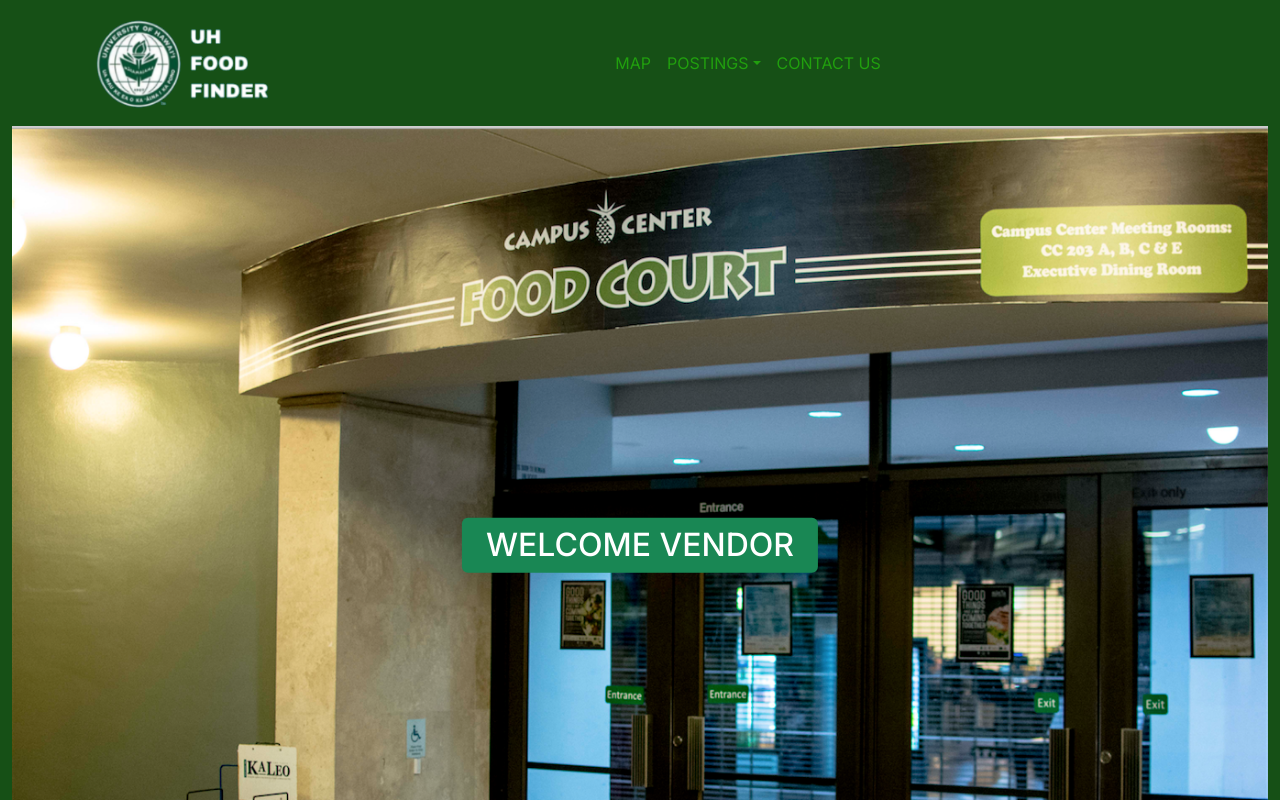
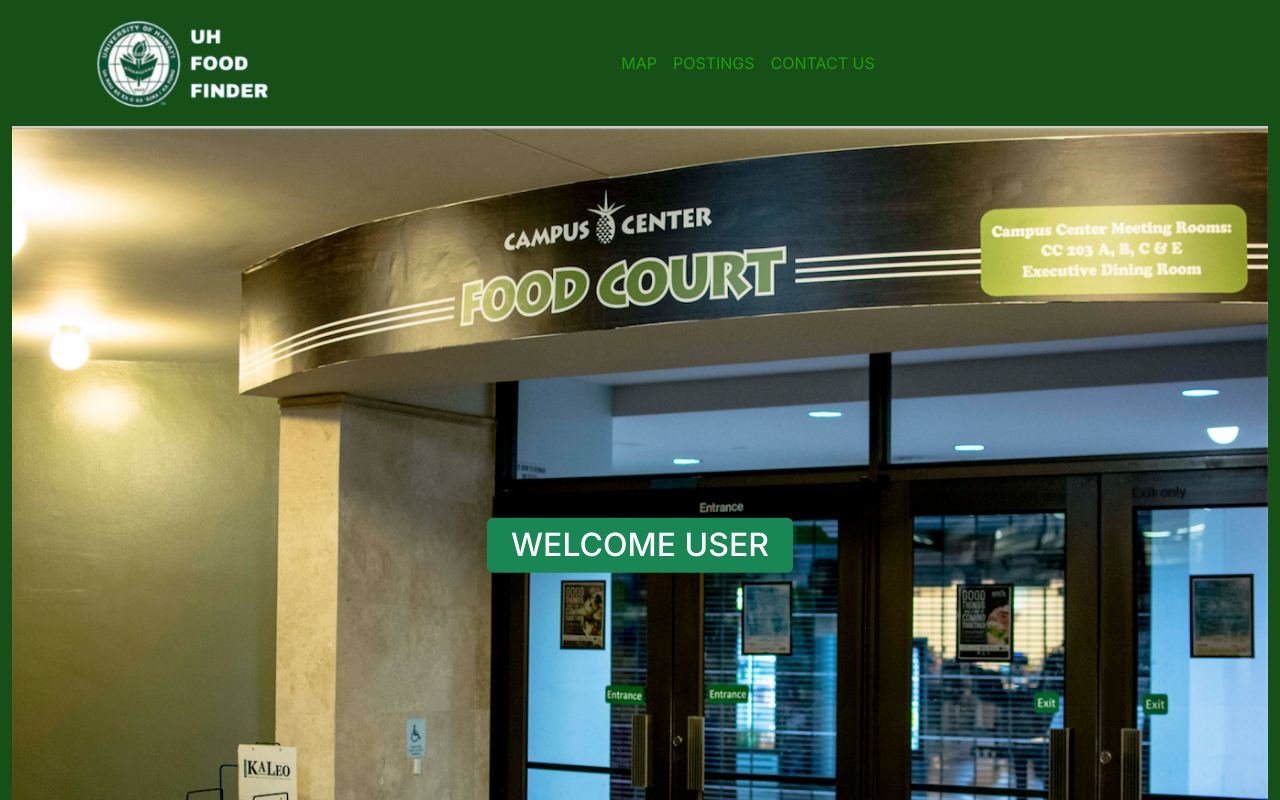
Before and after one commit to manoa-food-finder/manoa-food-finder-app, a Next.js app: page / in a window 1280 px wide. Shown: the top 800 px of the page. Built offline with nearby package versions, Linux system fonts and the light colour scheme.

Commit message:
Created User-Home from Vendor-Home

```diff
--- a/src/components/FullWidthImage.tsx
+++ b/src/components/FullWidthImage.tsx
@@ -14,7 +14,7 @@
         priority
       />
       <div className="position-absolute top-50 start-50 translate-middle bg-success text-white px-4 py-2 rounded">
-        <h2 className="mb-0">WELCOME VENDOR</h2>
+        <h2 className="mb-0">WELCOME USER</h2>
       </div>
     </div>
   );
--- a/src/components/MiddleMenu.tsx
+++ b/src/components/MiddleMenu.tsx
@@ -18,10 +18,7 @@
         <Navbar.Collapse className="justify-content-center">
           <Nav>
             <Nav.Link>MAP</Nav.Link>
-            <NavDropdown title={<span>POSTINGS</span>} id="brands-nav">
-              <NavDropdown.Item>View Postings</NavDropdown.Item>
-              <NavDropdown.Item>Create New Posting</NavDropdown.Item>
-            </NavDropdown>
+            <Nav.Link>POSTINGS</Nav.Link>
             <Nav.Link>CONTACT US</Nav.Link>
           </Nav>
         </Navbar.Collapse>
```
